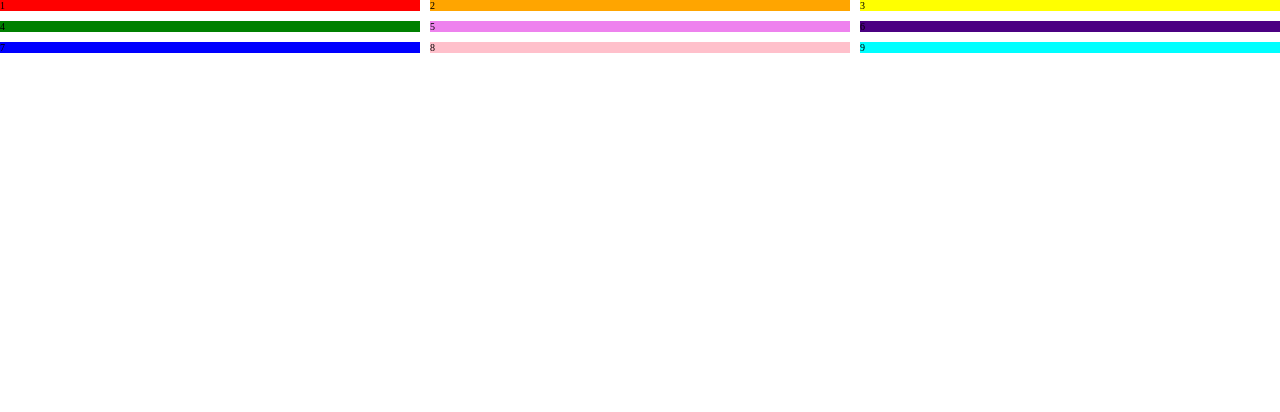
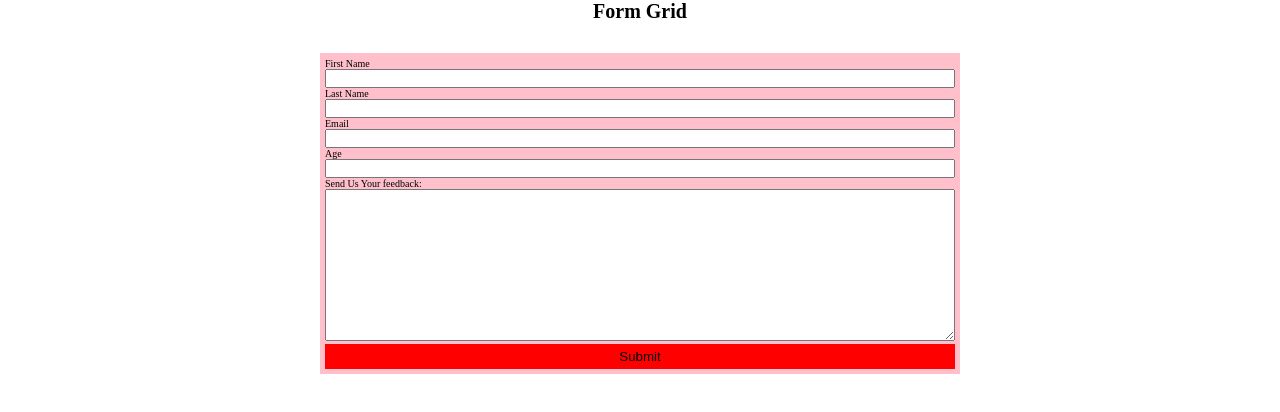
Before and after one commit to Accoder11/gridPractice, a plain HTML site: page grid.html in a window 1280 px wide. Drawn offline with Linux system fonts and the light colour scheme.

Commit message:
create changes

```diff
--- a/grid.html
+++ b/grid.html
@@ -8,9 +8,21 @@
     <link rel="stylesheet" href="style.css" />
   </head>
   <body>
-    <div class="grid">
-      <div class="box1">1</div>
-      <div class="box2">2</div>
+    <!-- <div class="grid">
+
+      <div class="box1">
+        <h1>Hello World!</h1>
+        <p>
+          Lorem ipsum dolor sit amet consectetur adipisicing elit. Tempora odit
+          cumque eveniet rerum pariatur natus beatae dolores optio libero culpa
+          perferendis, cupiditate praesentium unde et, doloribus nostrum ipsum
+          ducimus ex!
+        </p>
+      </div>
+      <div class="box2">
+        <h1>Box2</h1>
+        <p>For training purposes only.</p>
+      </div>
       <div class="box3">3</div>
       <div class="box4">4</div>
       <div class="box5">5</div>
@@ -18,6 +30,33 @@
       <div class="box7">7</div>
       <div class="box8">8</div>
       <div class="box9">9</div>
-    </div>
+    </div> -->
+    <!-- <div class="gallery">
+      <img src="https://placeimg.com/640/480/animals" alt="" />
+      <img src="https://placeimg.com/640/480/animals" alt="" />
+      <img src="https://placeimg.com/640/480/animals" alt="" />
+      <img src="https://placeimg.com/640/480/animals" alt="" />
+      <img src="https://placeimg.com/640/480/animals" alt="" />
+    </div> -->
+
+    <h1>Form Grid</h1>
+    <form action="#" class="gridForm">
+      <label for="firstName">First Name</label>
+      <input type="text" name="firstName" id="firstName" />
+
+      <label for="lastName">Last Name</label>
+      <input type="text" name="lastName" id="lastName" />
+
+      <label for="email">Email</label>
+      <input type="email" name="email" id="email" />
+
+      <label for="age">Age</label>
+      <input type="text" name="age" id="age" />
+
+      <label for="feedback">Send Us Your feedback:</label>
+      <textarea name="feedback" id="feedback" cols="30" rows="10"></textarea>
+
+      <input type="submit" value="Submit" />
+    </form>
   </body>
 </html>
--- a/style.css
+++ b/style.css
@@ -6,28 +6,76 @@
 html {
     font-size: 62.5%;
 }
-.grid {
+/* .grid {
     display: grid;
-    grid-template-rows: repeat(3, 1fr);
-    grid-template-columns: repeat(3, 1fr);
-    gap: 10px;
+    grid-template-columns: 1fr 1fr 1fr ;
+    grid-template-rows: 1fr 1fr 1fr 1fr 1fr 1fr;
+    height: 200vh;
+    border: 1px dashed black;
+    grid-template-areas:
+    "box1 box2 box3"
+    "box4 box5 box6"
+    "box7 box8 box9";
 }
+
+.grid div {
+    border: 1px dashed black;
+    display: flex;
+    flex-wrap: wrap;
+    padding: 5px;
+    align-content: space-around;
+}
+
+/*GRID TEMPLATE AREAS*/
 /*
-.grid div {
-    font-size: 2rem;
-    padding: 2rem;
-}*/
+
+.box1 {
+    grid-area: box1;
+    align-items: center;
+    justify-content: center;
+}
+.box2 {
+    grid-area: box2;
+    justify-content: space-around;
+    align-items: center;
+}
+.box3 {
+    grid-area: box3;
+}
+.box4 {
+    grid-area: box4;
+}
+.box5 {
+    grid-area: box5;
+}
+.box6 {
+    grid-area: box6;
+}
+.box7 {
+    grid-area: box7;
+}
+.box8 {
+    grid-area: box8;
+}
+.box9 {
+    grid-area: box9;
+}
+
+
+/*GRID BACKGROUND COLORS
+
 .box1 {
     background-color: red;
 }
 .box2 {
-    background-color: orange;
+    background-color: blue;
 }
 .box3 {
+    background-color: green;
+}
+
+.box4 {
     background-color: yellow;
-}
-.box4 {
-    background-color: green;
 }
 .box5 {
     background-color: violet;
@@ -44,3 +92,56 @@ html {
 .box9 {
     background-color: cyan;
 }
+
+.box3 {
+    grid-column: 2/4;
+}
+.box2 {
+    grid-row: 2/4;
+}
+.box1 {
+    grid-row: 1/3;
+}
+*/
+
+/* IMAGE GALLERY GRID
+
+.gallery {
+    display: grid;
+    grid-template-columns: repeat(auto-fit, minmax(200px, 1fr));
+    grid-column-gap: 20px;
+    grid-row-gap: 20px;
+}
+.gallery img {
+    width: 100%;
+}
+*/
+
+/*Form Grid*/
+/*.gridForm {
+    display: grid;
+    padding: 15px;
+    max-width: 600px;
+    gap: 15px;
+    margin: auto;
+}
+*/
+.gridForm {
+    display: grid;
+    margin: 30px auto;
+    padding: 5px;
+    width: 50%;
+    background-color: pink;
+
+}
+h1 {
+    text-align: center;
+}
+.gridForm input[type="submit"] {
+    border: 0;
+    width: 100%;
+    background-color: red;
+    margin-top: 3px;
+    padding: 5px;
+
+}
```
